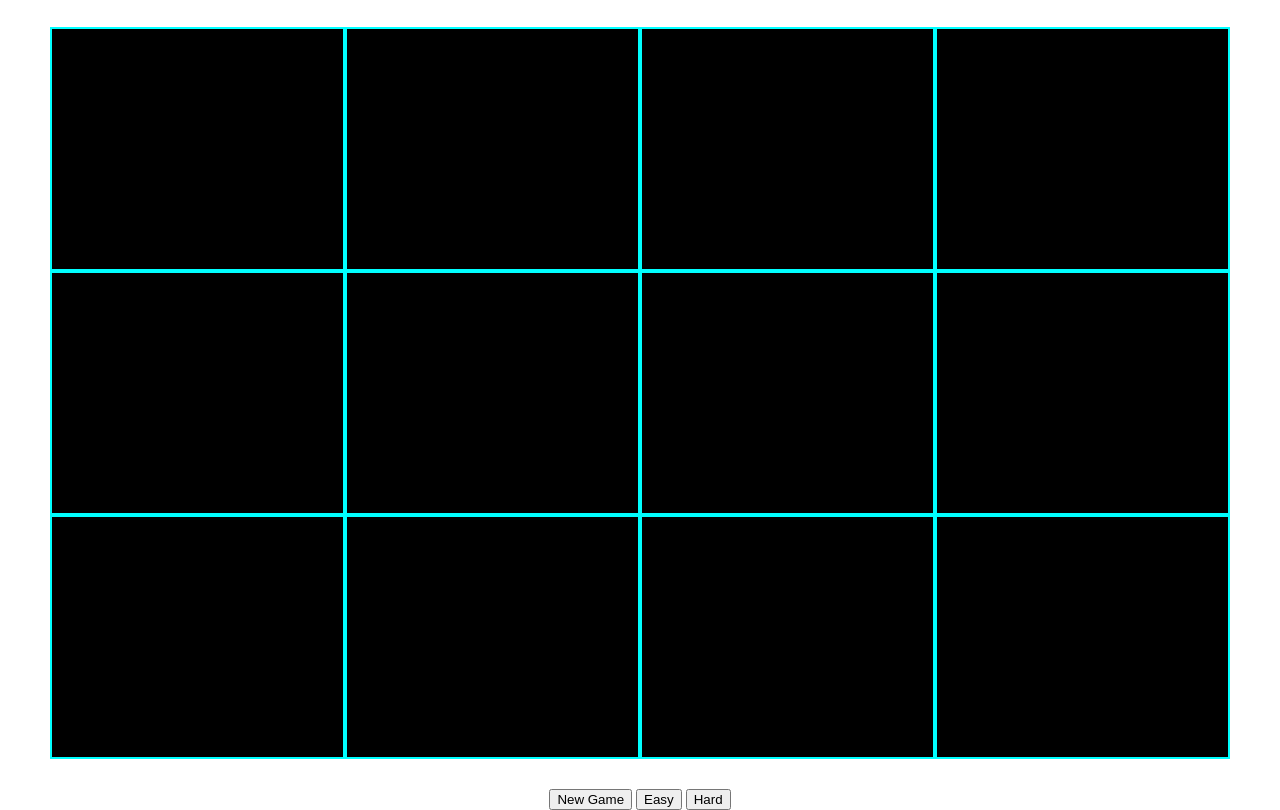
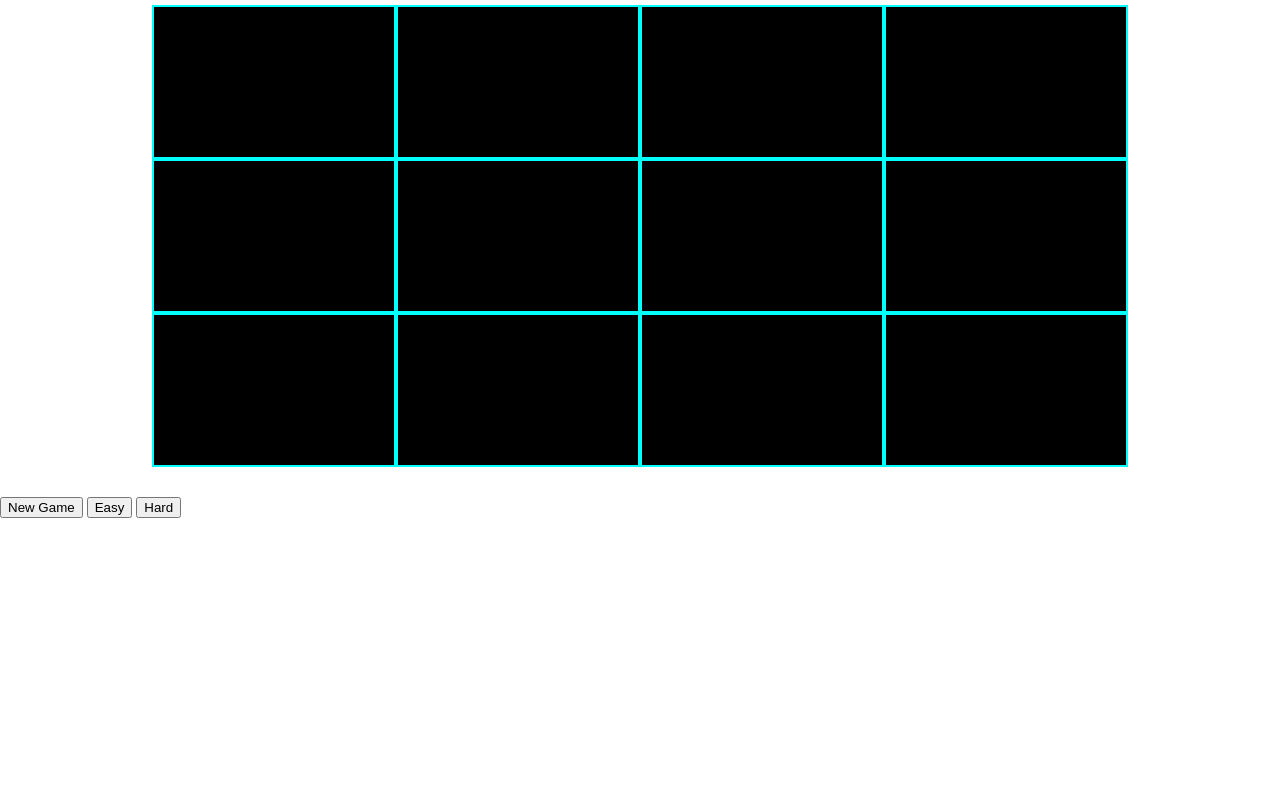
Before and after one commit to Montette/Memory-Game, a website: page src/index.html in a window 1280 px wide. Shown: the part 83-893 px from the top of the page. After the commit the page ends 800 px from the top, so only its background shows below. Drawn offline with Linux system fonts and the light colour scheme.

Commit message:
change size of tiles

```diff
--- a/src/css/style.css
+++ b/src/css/style.css
@@ -2,9 +2,9 @@ body {
     margin: 0;
     padding: 0;
     box-sizing: border-box;
-    display: flex;
+    /* display: flex;
     flex-direction: column;
-    align-items: center;
+    align-items: center; */
 }
 
 h1 {
@@ -13,19 +13,25 @@ h1 {
 .container {
     display: flex;
     flex-wrap: wrap;
-    max-width: 1600px;
+    max-width: 1000px;
+    width: auto;
     /* width: 1250px; */
-    margin: 30px 50px;
+    margin: 30px auto;
+    justify-content: center;
 
 }
 
 .tile {
     border: 2px solid white;
     border-color: aqua;
-    width: 20vw;
-    height: 30vh;
+    /* width: 20vw;
+    height: 30vh; */
     flex-grow: 1;
-    background-color: black;
+    height: 150px;
+    /* min-width: 240px; */
+    max-width: 240px;
+    width: 240px;
+    /* background-color: black; */
 }
 
 .red {
--- a/src/js/script.js
+++ b/src/js/script.js
@@ -24,11 +24,8 @@ var resultText = document.querySelector('.result');
 const resetGame = ()=> {
     // colors = ['red', 'red', 'green', 'green', 'blue', 'blue', 'purple', 'purple', 'orange', 'orange', 'yellow', 'yellow'];
 
-    clean()
-    startGame()
-}
+    // clean()
 
-const clean = ()=> {
     activeTile = [];
     activeTile = [];
     score = [];
@@ -41,7 +38,25 @@ const clean = ()=> {
 
 
     })
+
+
+    startGame()
 }
+
+// const clean = ()=> {
+//     activeTile = [];
+//     activeTile = [];
+//     score = [];
+
+//     tiles.forEach(tile => {
+//         tile.className = '';
+
+
+//         tile.className = 'tile'
+
+
+//     })
+// }
 
 const enableListener = ()=> {
     let actualTiles = [...document.querySelectorAll('.tile')];
@@ -213,8 +228,9 @@ const hardGame = () => {
     // colors.push('brown', 'brown', 'grey', 'grey');
     // console.log(colors)
 
-    clean();
-    startGame();
+    // clean();
+    // startGame();
+    resetGame();
     hardButton.removeEventListener('click', hardGame)
     // resetGame();
 
```
